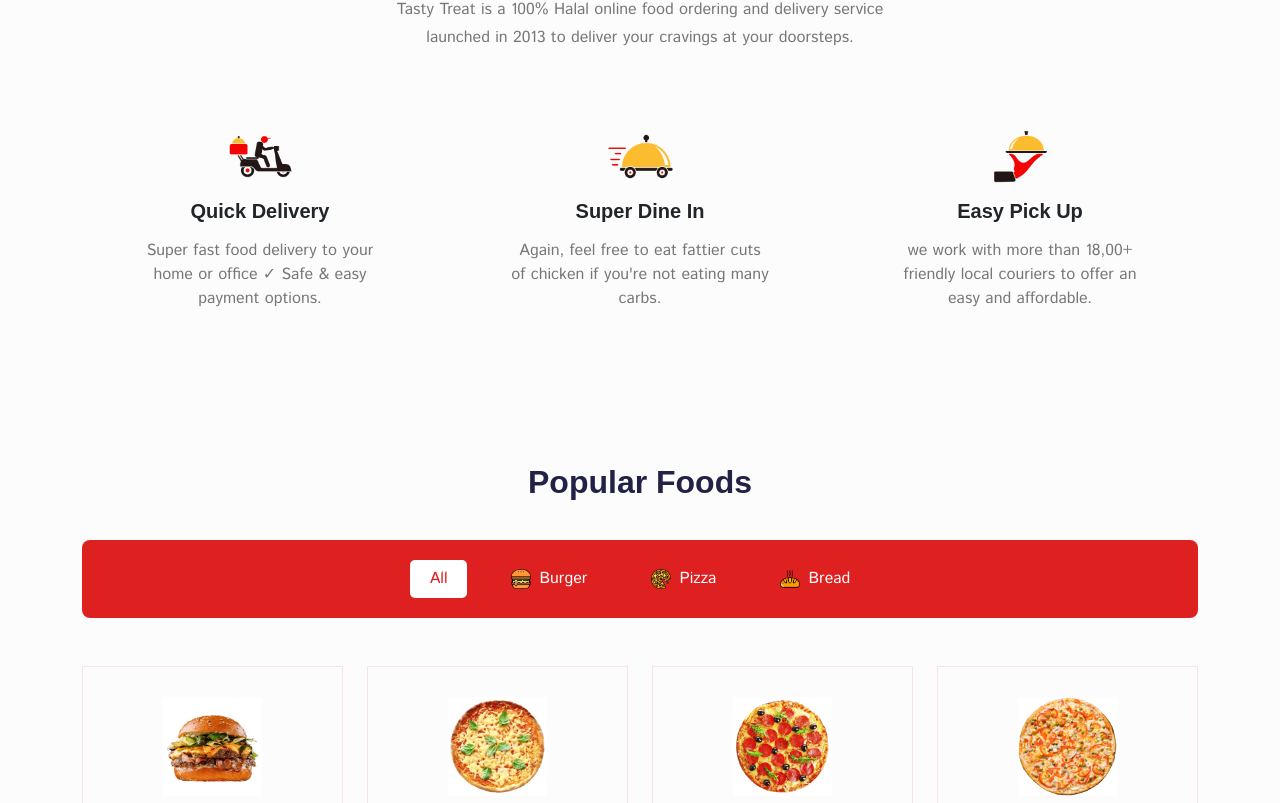
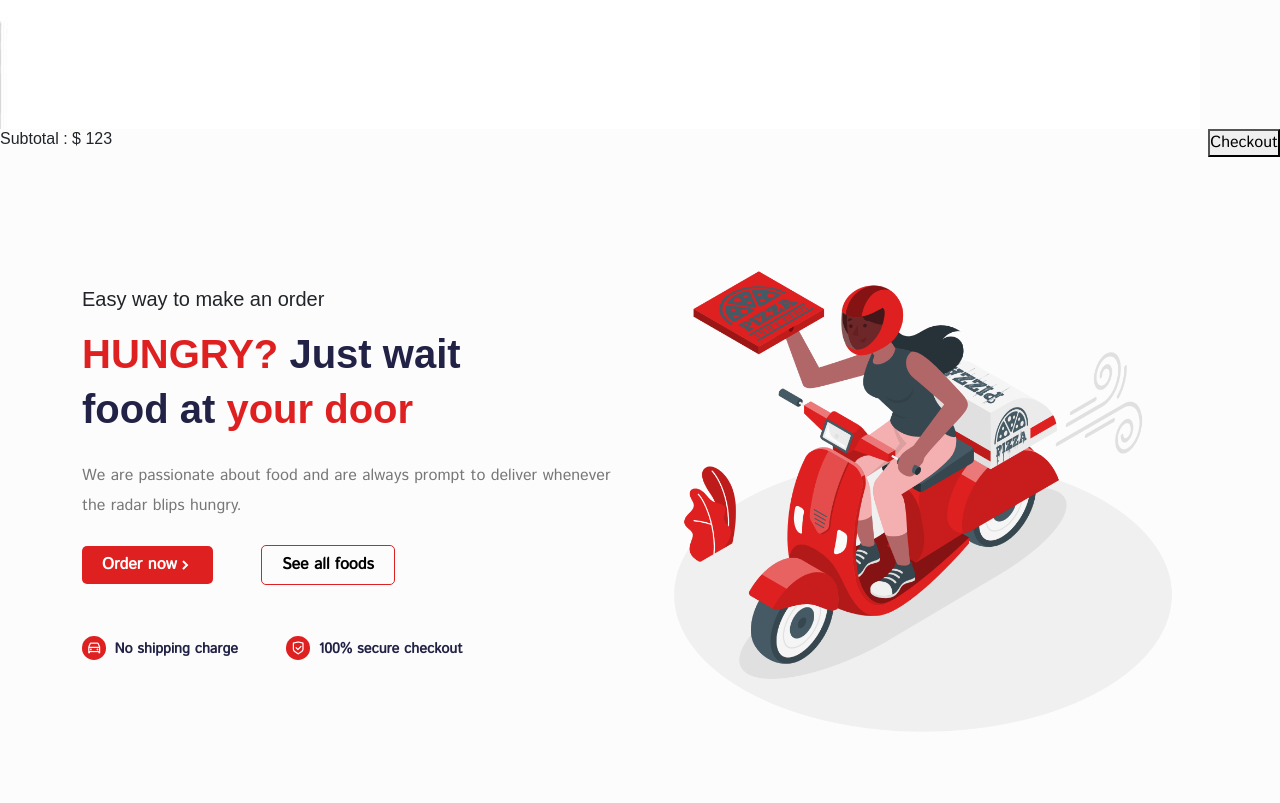
Before and after one commit to mdraselmiah95/tasty-treat-app, a React (Create React App) app: page /home in a window 1280 px wide. Shown: the part 1197-2000 px from the top of the page. Built offline with nearby package versions, Linux system fonts and the light colour scheme; a web font is replaced by a local one.

Commit message:
WIP on Tasty Treat cart part

```diff
--- a/src/components/Layout/Layout.js
+++ b/src/components/Layout/Layout.js
@@ -2,11 +2,13 @@ import React from "react";
 import Routers from "../../routes/Routers";
 import Footer from "../Footer/Footer";
 import Header from "../Header/Header";
+import Carts from "../UI/cart/Carts";
 
 const Layout = () => {
   return (
     <div>
       <Header />
+      <Carts />
       <div>
         <Routers />
       </div>
--- a/src/components/UI/cart/Carts.jsx
+++ b/src/components/UI/cart/Carts.jsx
@@ -2,6 +2,9 @@ import React from "react";
 import { ListGroup } from "reactstrap";
 import { Link } from "react-router-dom";
 import CartItem from "./CartItem";
+
+//Style CSS
+import "../../../styles/shopping-cart.css";
 
 const Carts = () => {
   return (
@@ -15,6 +18,14 @@ const Carts = () => {
         <div className="cart__item-list">
           <CartItem />
         </div>
+        <div className="cart__bottom d-flex align-items-center justify-content-between">
+          <h6>
+            Subtotal : <span>$ 123</span>
+          </h6>
+          <button>
+            <Link to="/checkout">Checkout</Link>
+          </button>
+        </div>
       </ListGroup>
     </div>
   );
```
Also changed, not shown: src/styles/shopping-cart.css (added).
